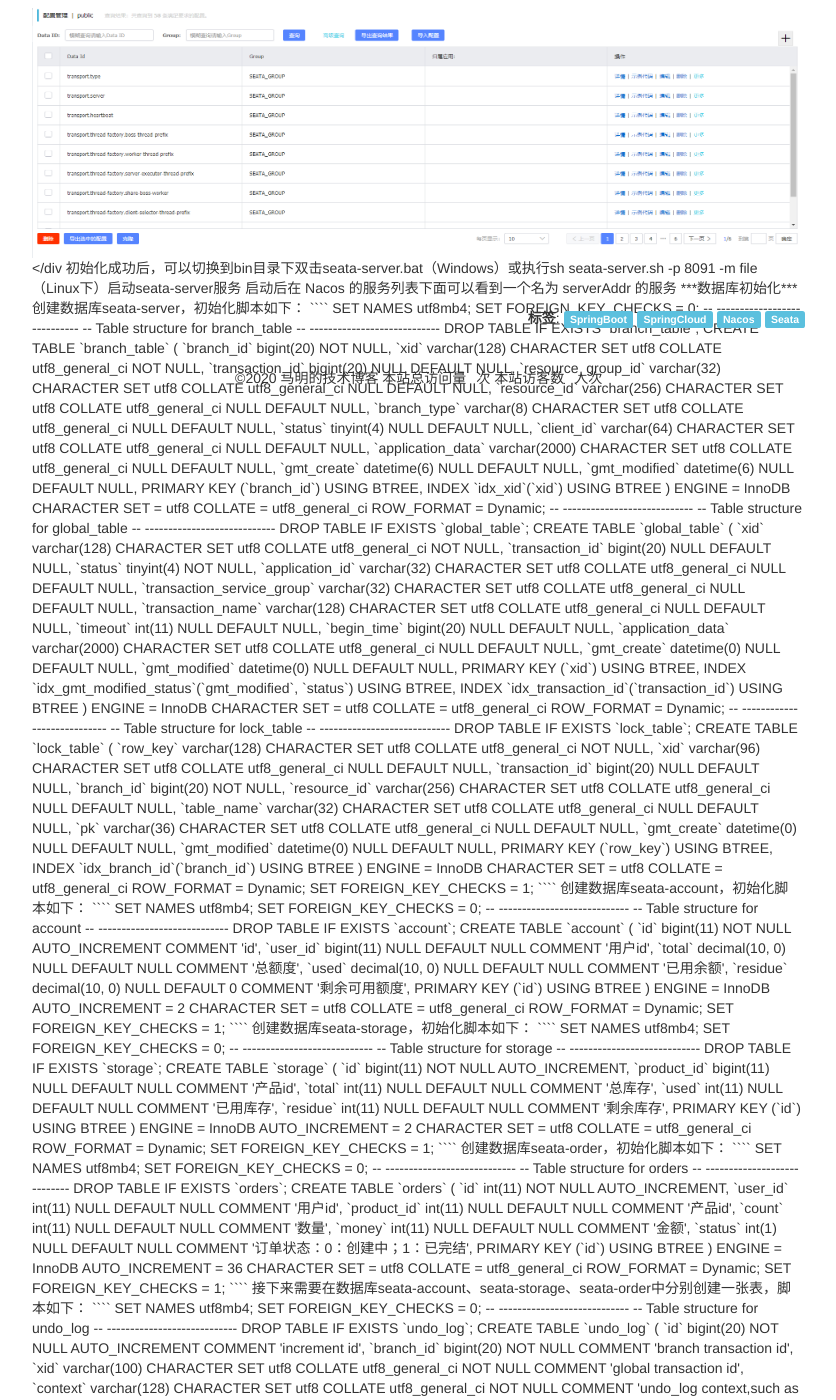
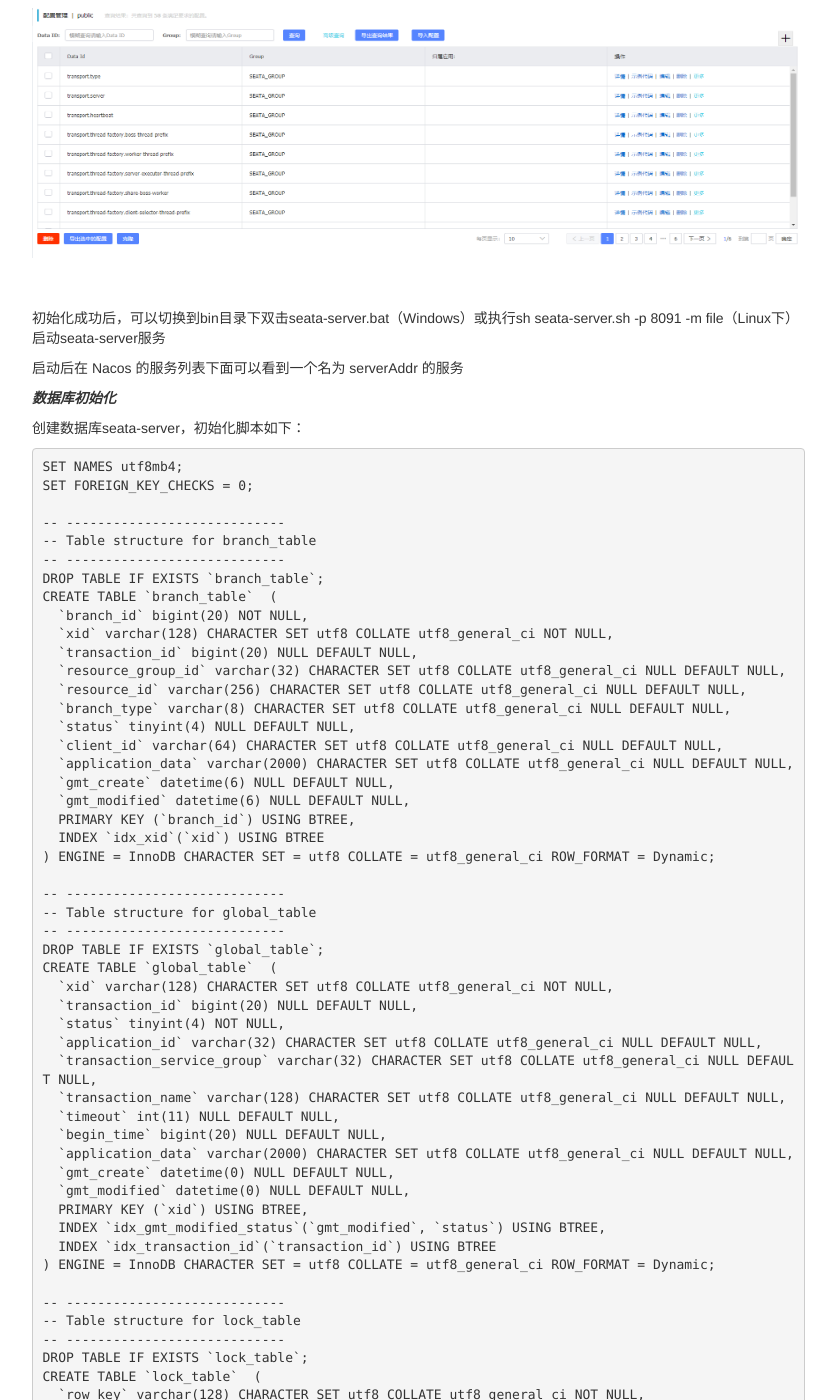
Before and after one commit to chaojunma/chaojunma.github.io, a Jekyll site: the page built from _posts/2020-4-3-SpringCloud Nacos Seata实现分布式事务.md, in a window 1280 px wide and 1400 px high, scrolled down 3224 px. Shown: the whole window, without its empty margins (141-977 px from the left). Built offline with Jekyll 4.4.1, drawn with Linux system fonts in a browser that asks for light colours; comment, search, counter and statistics services are not loaded; some of the changed text lies outside the part shown.

Commit message:
修改样式

```diff
--- a/_posts/2020-4-3-SpringCloud Nacos Seata实现分布式事务.md
+++ b/_posts/2020-4-3-SpringCloud Nacos Seata实现分布式事务.md
@@ -3,7 +3,7 @@ layout: post
 title: "SpringCloud Nacos Seata实现分布式事务"
 date: 2020-4-3
 categories: 微服务 分布式
-tags: SpringBoot SpringCloud Nacos Seata
+tags: SpringCloud Nacos Seata
 ---
 
 
@@ -143,7 +143,7 @@ sh nacos-config.sh 192.168.227.1 #Nacos服务地址
 执行成功后可以打开Nacos的控制台，在配置列表中，可以看到初始化了很多 Group 为 SEATA_GROUP 的配置，如图：
 <div style="width:770px;height:250px;margin:50px 0px">
    <img alt="seata-nacos.png" src="/images/seata-nacos.png" width="770" height="250"/>
-</div
+</div>
 
 初始化成功后，可以切换到bin目录下双击seata-server.bat（Windows）或执行sh seata-server.sh -p 8091 -m file（Linux下）启动seata-server服务
 
```
